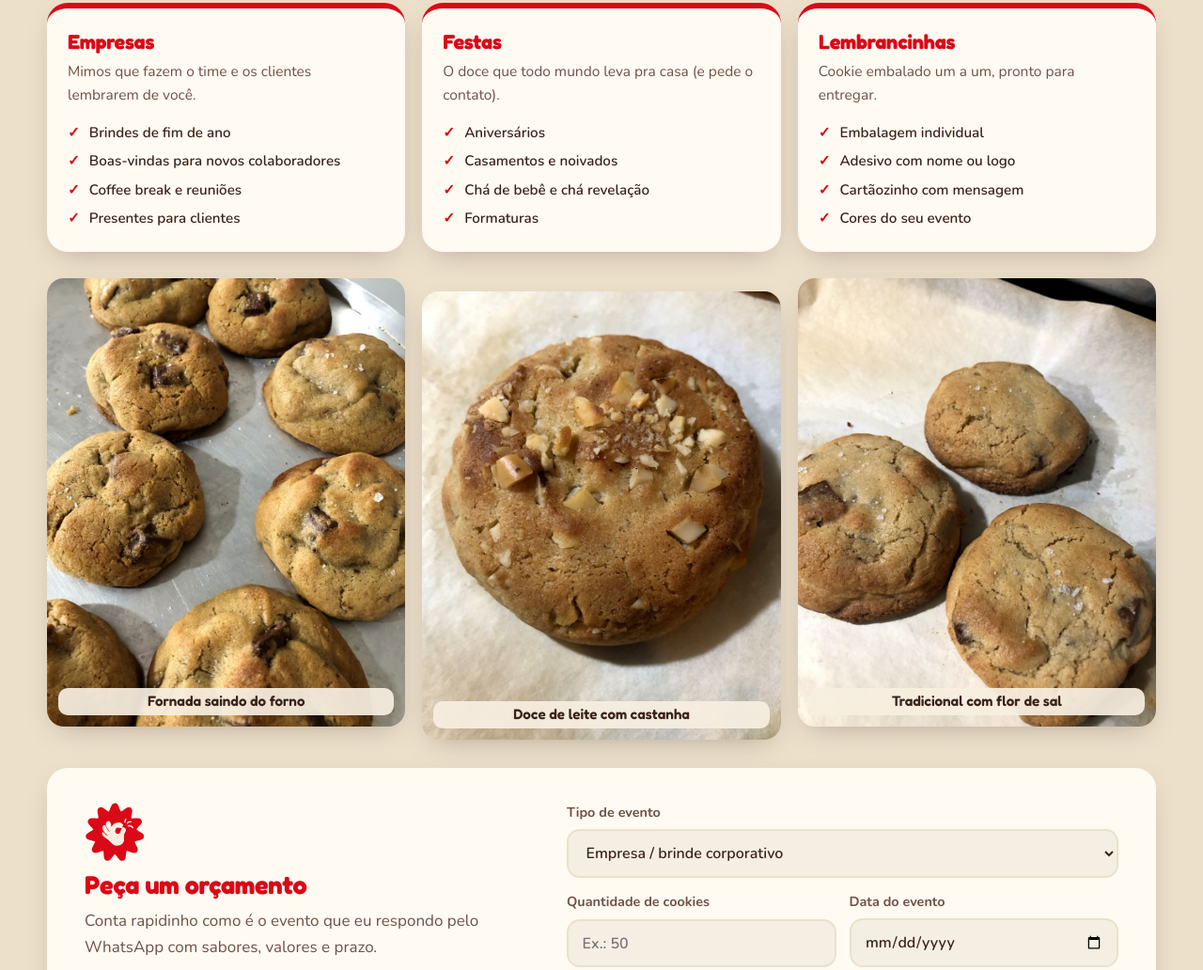
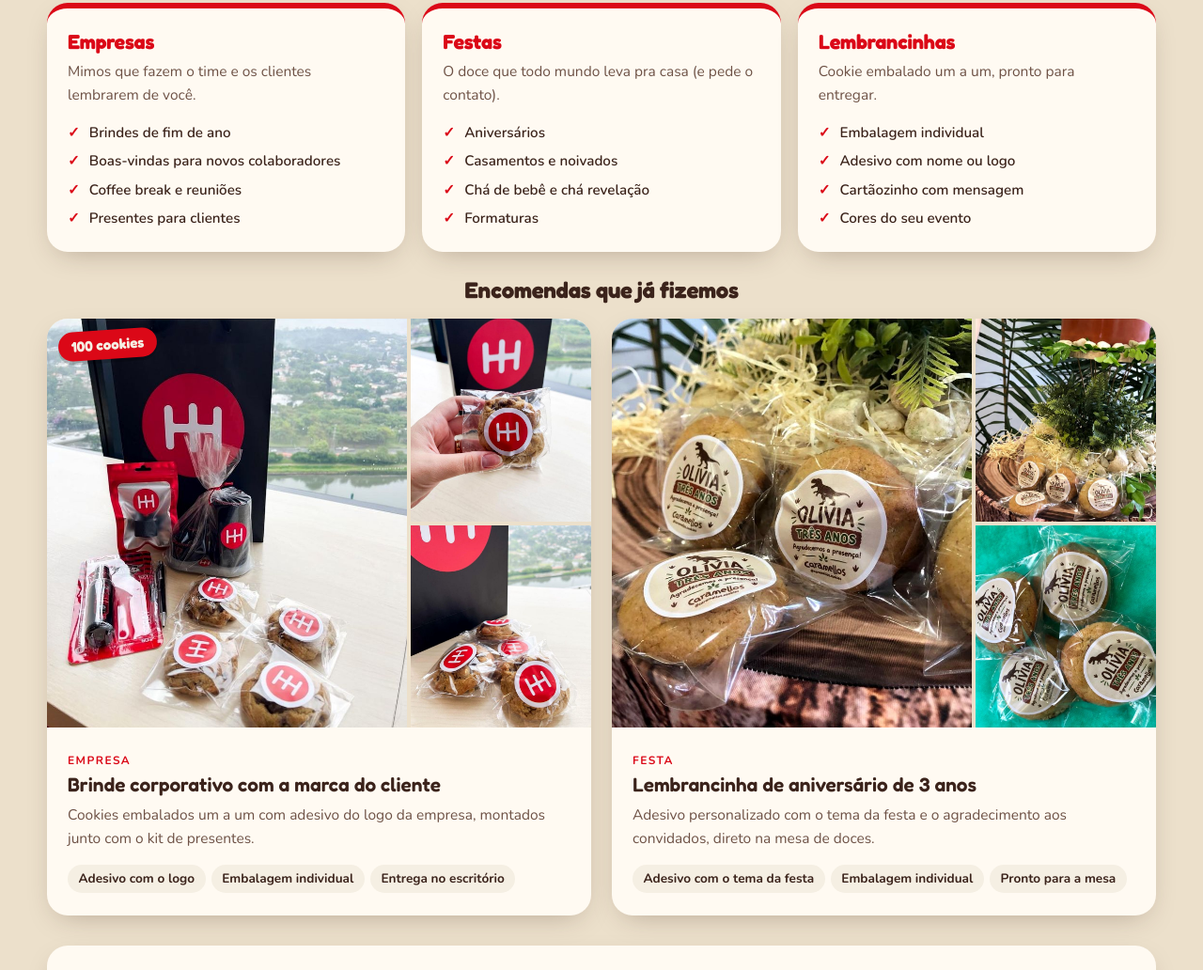
Before and after one commit to Caramellos-Cookies/site, a plain HTML site: page index.html in a window 1280 px wide. Shown: the part 3813-4845 px from the top of the page at 94% size. Drawn offline with nearby package versions, Linux system fonts and the light colour scheme.

Commit message:
Encomendas que já fizemos em Empresas e festas
Dois cases com fotos reais: brinde corporativo com o logo do cliente
(100 cookies) e lembrancinha de aniversário com adesivo temático.
A faixa de fotos genérica da seção foi para a galeria (agora 9 fotos).
Cases editáveis em js/dados.js → corporativo.encomendas.

Co-Authored-By: Claude Opus 5.5 <noreply@anthropic.com>

```diff
--- a/css/estilo.css
+++ b/css/estilo.css
@@ -319,6 +319,21 @@ p { margin: 0 0 1em; }
 }
 @media (max-width: 559px) { .faixa-fotos__item figcaption { display: none; } .faixa-fotos__item:nth-child(2) { transform: translateY(8px); } }
 @media (min-width: 760px) { .faixa-fotos { gap: 18px; margin-bottom: 44px; } .faixa-fotos__item figcaption { font-size: .95rem; left: 12px; right: 12px; bottom: 12px; } }
+.cases { margin-bottom: 32px; }
+.cases__titulo { text-align: center; font-size: 1.5rem; margin-bottom: 18px; }
+.cases__lista { display: grid; gap: 22px; }
+@media (min-width: 900px) { .cases__lista { grid-template-columns: 1fr 1fr; } }
+.case { overflow: hidden; display: grid; }
+.case__fotos { position: relative; display: grid; grid-template-columns: 2fr 1fr; grid-template-rows: 1fr 1fr; gap: 4px; aspect-ratio: 4 / 3; max-width: 100%; background: var(--creme-2); }
+.case__foto { width: 100%; height: 100%; object-fit: cover; min-height: 0; }
+.case__foto--0 { grid-row: 1 / 3; }
+.case__selo { position: absolute; top: 12px; left: 12px; background: var(--vermelho); color: var(--creme); font: 700 .95rem var(--titulo); padding: .4em .9em; border-radius: 999px; transform: rotate(-4deg); box-shadow: 0 4px 0 rgba(0,0,0,.18); }
+.case__txt { padding: 20px 22px 24px; }
+.case__tipo { display: inline-block; font: 700 .75rem var(--corpo); text-transform: uppercase; letter-spacing: .12em; color: var(--vermelho); margin-bottom: 6px; }
+.case__txt h4 { font: 600 1.3rem/1.15 var(--titulo); margin: 0 0 .4em; }
+.case__txt p { color: var(--texto-suave); font-size: .97rem; }
+.case__txt ul { list-style: none; padding: 0; margin: 0; display: flex; flex-wrap: wrap; gap: 6px; }
+.case__txt li { background: var(--creme); border-radius: 999px; padding: .3em .85em; font-size: .85rem; font-weight: 700; }
 .orcamento { display: grid; gap: 24px; padding: 26px 20px; }
 @media (min-width: 900px) { .orcamento { grid-template-columns: 1fr 1.2fr; padding: 36px 40px; align-items: start; } }
 .orcamento__txt img { width: 64px; height: auto; margin-bottom: 10px; }
--- a/index.html
+++ b/index.html
@@ -131,7 +131,10 @@
         <p class="cab__txt">Brindes corporativos, lembrancinhas e mesas de doces. Cada cookie embalado um a um, com a cara do seu evento.</p>
       </div>
       <div class="segmentos" id="segmentos"><!-- js --></div>
-      <div class="faixa-fotos" id="corp-fotos"><!-- js --></div>
+      <div class="cases">
+        <h3 class="cases__titulo">Encomendas que já fizemos</h3>
+        <div class="cases__lista" id="corp-cases"><!-- js --></div>
+      </div>
 
       <div class="orcamento cartao">
         <div class="orcamento__txt">
--- a/js/app.js
+++ b/js/app.js
@@ -99,8 +99,17 @@
         <p>${esc(g.texto)}</p>
         <ul>${g.itens.map((t) => `<li>${esc(t)}</li>`).join("")}</ul>
       </article>`).join("");
-    $("#corp-fotos").innerHTML = (C.fotos || []).map((f) => `
-      <figure class="faixa-fotos__item"><img src="${esc(f.foto)}" alt="${esc(f.alt || f.legenda)}" loading="lazy" width="900" height="1200"><figcaption>${esc(f.legenda)}</figcaption></figure>`).join("");
+    $("#corp-cases").innerHTML = (C.encomendas || []).map((e) => `
+      <article class="case cartao">
+        <div class="case__fotos">${e.fotos.slice(0, 3).map((f, i) => `<img class="case__foto case__foto--${i}" src="${esc(f.foto)}" alt="${esc(f.alt)}" loading="lazy">`).join("")}
+          ${e.destaque ? `<span class="case__selo">${esc(e.destaque)}</span>` : ""}</div>
+        <div class="case__txt">
+          <span class="case__tipo">${esc(e.tipo)}</span>
+          <h4>${esc(e.titulo)}</h4>
+          <p>${esc(e.texto)}</p>
+          <ul>${e.detalhes.map((d) => `<li>${esc(d)}</li>`).join("")}</ul>
+        </div>
+      </article>`).join("");
     $("#corp-min").textContent = C.minimo;
     $("#corp-prazo").textContent = C.antecedencia;
     $("#o-qtd").min = 1;
--- a/js/dados.js
+++ b/js/dados.js
@@ -87,10 +87,32 @@ window.CARAMELLOS = {
   corporativo: {
     minimo: 20,                      // pedido mínimo (unidades)
     antecedencia: "5 dias úteis",    // prazo para encomendar
-    fotos: [
-      { foto: "img/fotos/fornada-bandeja.jpg", legenda: "Fornada saindo do forno", alt: "Bandeja cheia de cookies tradicionais recém-assados" },
-      { foto: "img/fotos/doce-de-leite-inteiro.jpg", legenda: "Doce de leite com castanha", alt: "Cookie de doce de leite coberto de castanha-do-pará picada" },
-      { foto: "img/fotos/tradicional-trio.jpg", legenda: "Tradicional com flor de sal", alt: "Três cookies tradicionais com pedaços de chocolate" }
+    // Encomendas já entregues (cases). "destaque" aparece como selo no cartão.
+    encomendas: [
+      {
+        tipo: "Empresa",
+        titulo: "Brinde corporativo com a marca do cliente",
+        texto: "Cookies embalados um a um com adesivo do logo da empresa, montados junto com o kit de presentes.",
+        destaque: "100 cookies",
+        detalhes: ["Adesivo com o logo", "Embalagem individual", "Entrega no escritório"],
+        fotos: [
+          { foto: "img/encomendas/corporativo-kit.jpg", alt: "Kit corporativo com sacola, brindes e cookies com adesivo do logo da empresa" },
+          { foto: "img/encomendas/corporativo-mao.jpg", alt: "Mão segurando cookie embalado com adesivo do logo da empresa" },
+          { foto: "img/encomendas/corporativo-cookies.jpg", alt: "Cookies embalados com adesivo vermelho do logo da empresa" }
+        ]
+      },
+      {
+        tipo: "Festa",
+        titulo: "Lembrancinha de aniversário de 3 anos",
+        texto: "Adesivo personalizado com o tema da festa e o agradecimento aos convidados, direto na mesa de doces.",
+        destaque: "",
+        detalhes: ["Adesivo com o tema da festa", "Embalagem individual", "Pronto para a mesa"],
+        fotos: [
+          { foto: "img/encomendas/aniversario-lembrancinhas.jpg", alt: "Cookies embalados com adesivo de dinossauro de aniversário de três anos" },
+          { foto: "img/encomendas/aniversario-mesa.jpg", alt: "Mesa de festa decorada com folhagens e cookies de lembrancinha" },
+          { foto: "img/encomendas/aniversario-adesivos.jpg", alt: "Quatro cookies embalados com adesivo personalizado vistos de cima" }
+        ]
+      }
     ],
     segmentos: [
       {
@@ -127,7 +149,10 @@ window.CARAMELLOS = {
     { foto: "img/fotos/doce-de-leite-aberto.jpg", alt: "Cookie de doce de leite partido mostrando o recheio" },
     { foto: "img/lembretes-gentis.jpg", alt: "Cookie de chocolate sobre azulejos vermelhos com o texto Lembretes gentis para você" },
     { foto: "img/fotos/fornada-bandeja-2.jpg", alt: "Bandeja de cookies tradicionais saindo do forno" },
-    { foto: "img/cookie-tradicional-mao.jpg", alt: "Mão segurando um cookie tradicional com o adesivo da Caramellos" }
+    { foto: "img/cookie-tradicional-mao.jpg", alt: "Mão segurando um cookie tradicional com o adesivo da Caramellos" },
+    { foto: "img/fotos/fornada-bandeja.jpg", alt: "Bandeja cheia de cookies tradicionais recém-assados" },
+    { foto: "img/fotos/doce-de-leite-inteiro.jpg", alt: "Cookie de doce de leite coberto de castanha-do-pará picada" },
+    { foto: "img/fotos/tradicional-trio.jpg", alt: "Três cookies tradicionais com pedaços de chocolate" }
   ],
 
   // ---------- FEEDBACKS DE CLIENTES ----------
```
Also changed, not shown: img/encomendas/aniversario-adesivos.jpg (added), img/encomendas/aniversario-lembrancinhas.jpg (added), img/encomendas/aniversario-mesa.jpg (added), img/encomendas/corporativo-cookies.jpg (added), img/encomendas/corporativo-kit.jpg (added), img/encomendas/corporativo-mao.jpg (added).
